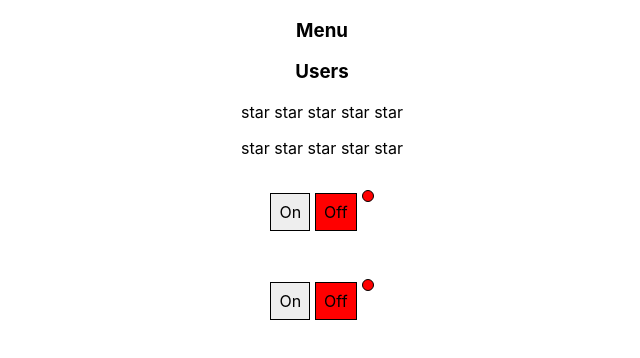
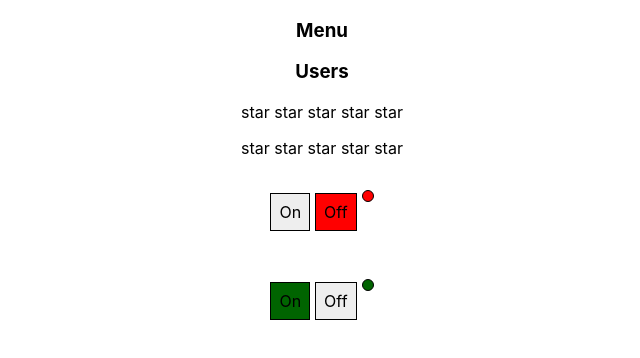
Before and after one commit to KatrinaNov/typescript-podrobno, a React (Create React App) app: page / in a window 1280 px wide. Shown: the top 358 px of the page, without its empty margins (318-958 px from the left). Built offline with nearby package versions, Linux system fonts and the light colour scheme.

Commit message:
8.2 add controlledOnOff

```diff
--- a/src/App.tsx
+++ b/src/App.tsx
@@ -5,12 +5,14 @@ import {Rating, RatingValueType} from "./components/Rating/Rating";
 import OnOff from "./components/OnOff/OnOff";
 import UncontrolledAccordion from "./components/UnControlledAccordion/Accordion";
 import {UncontrolledRating} from "./components/UncontrolledRating/UncontrolledRating";
+import ControlledOnOff from "./components/ControlledOnOff/ControlledOnOff";
 
 
 function App() {
 
   let [ratingValue, setRatingValue] = useState<RatingValueType>(0);
   let [accordionCollapsed, setAccordionCollapsed] = useState<boolean>(true);
+  let [on, setOn] = useState<boolean>(true);
   return (
     <div className="App">
       <Accordion titleValue = {'Menu'} collapsed = {accordionCollapsed} toggleAccordion={setAccordionCollapsed}/>
@@ -20,7 +22,7 @@ function App() {
       <UncontrolledRating/>
 
       <OnOff/>
-      <OnOff/>
+      <ControlledOnOff on={on} setOn = {setOn}/>
     </div>
   );
 }
--- /dev/null
+++ b/src/components/ControlledOnOff/ControlledOnOff.tsx
@@ -0,0 +1,41 @@
+import React from "react";
+
+type OnOffPropsType = {
+  on: boolean
+  setOn: (on: boolean) => void
+}
+
+function ControlledOnOff(props: OnOffPropsType) {
+  const onStyle = {
+    border: "1px solid #000",
+    display: "inline-block",
+    padding: "8px",
+    background: props.on ? "darkgreen" : "#eee"
+  };
+  const offStyle = {
+    border: "1px solid #000",
+    display: "inline-block",
+    marginLeft: "5px",
+    padding: "8px",
+    background: props.on ? "#eee" : "red"
+  };
+  const indicatorStyle = {
+    width: "10px",
+    height: "10px",
+    borderRadius : "50%",
+    border: "1px solid #000",
+    display: "inline-block",
+    marginLeft: "5px",
+    background: props.on ? "darkgreen" : "red"
+  };
+
+  return (
+    <div>
+      <div style={onStyle} onClick={() => props.setOn(true)}>On</div>
+      <div style={offStyle} onClick={() => props.setOn(false)}>Off</div>
+      <div style={indicatorStyle}></div>
+    </div>
+  )
+}
+
+export default ControlledOnOff;
```
